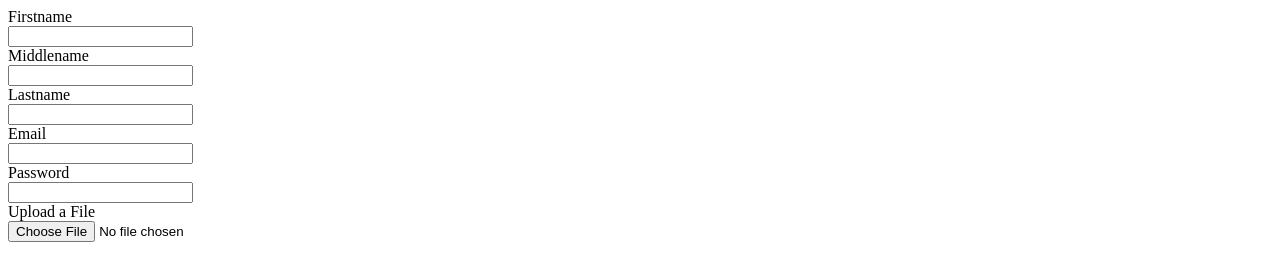
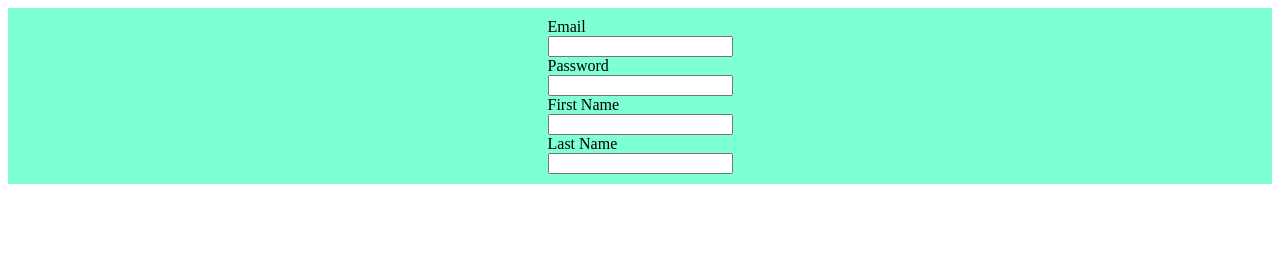
Before and after one commit to harikrishnan2203/github-learning, a plain HTML site: page index.html in a window 1280 px wide. Drawn offline with Linux system fonts and the light colour scheme.

Commit message:
Second commit

```diff
--- a/index.html
+++ b/index.html
@@ -4,21 +4,20 @@
     <meta charset="UTF-8">
     <meta name="viewport" content="width=device-width, initial-scale=1.0">
     <title>My first webpage</title>
+    <link href="style.css" rel="stylesheet">
 </head>
 <body>
-    <form">
-    <label for="firstname">Firstname</label><br>
-    <input type="text" name="" id="firstname"><br>
-    <label for="middlename">Middlename</label><br>
-    <input type="text" name="" id="middlename"><br>
-    <label for="lastname">Lastname</label><br>
-    <input type="text" name="" id="lastname"><br>
-    <label for="email">Email</label><br>
-    <input type="email" name="" id="email"><br>
-    <label for="pass">Password</label><br>
-    <input type="password" name="" id="pass"><br>
-    <label for="file">Upload a File</label><br>
-    <input type="file" name="" id="file">
-</form>
+    <div class="main">
+        <form class="form">
+            <label for="email">Email</label><br>
+            <input type="email" name="" id="email"><br>
+            <label for="pass">Password</label><br>
+            <input type="password" name="" id="pass"><br>
+            <label for="firstname">First Name</label><br>
+            <input type="text" name="" id="firstname"><br>
+            <label for="lastname">Last Name</label><br>
+            <input type="text" name="" id="lastname"><br>
+        </form>
+    </div>
 </body>
 </html>
--- /dev/null
+++ b/style.css
@@ -0,0 +1,9 @@
+.main {
+    display: flex;
+    justify-content: center;
+    align-items: center;
+    background-color: aquamarine;
+    color: black;
+    padding: 10px 10px 10px 10px;
+
+}
```
